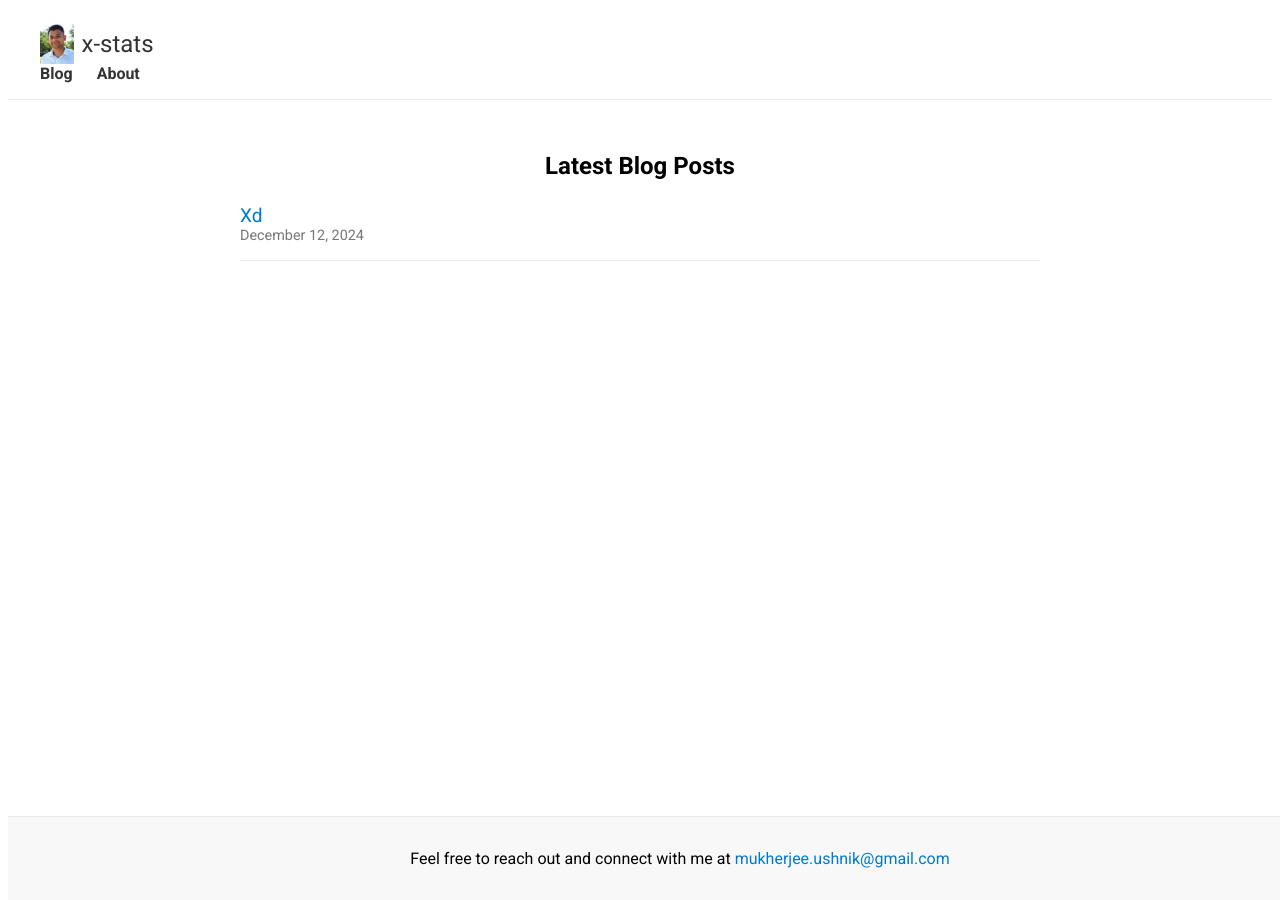
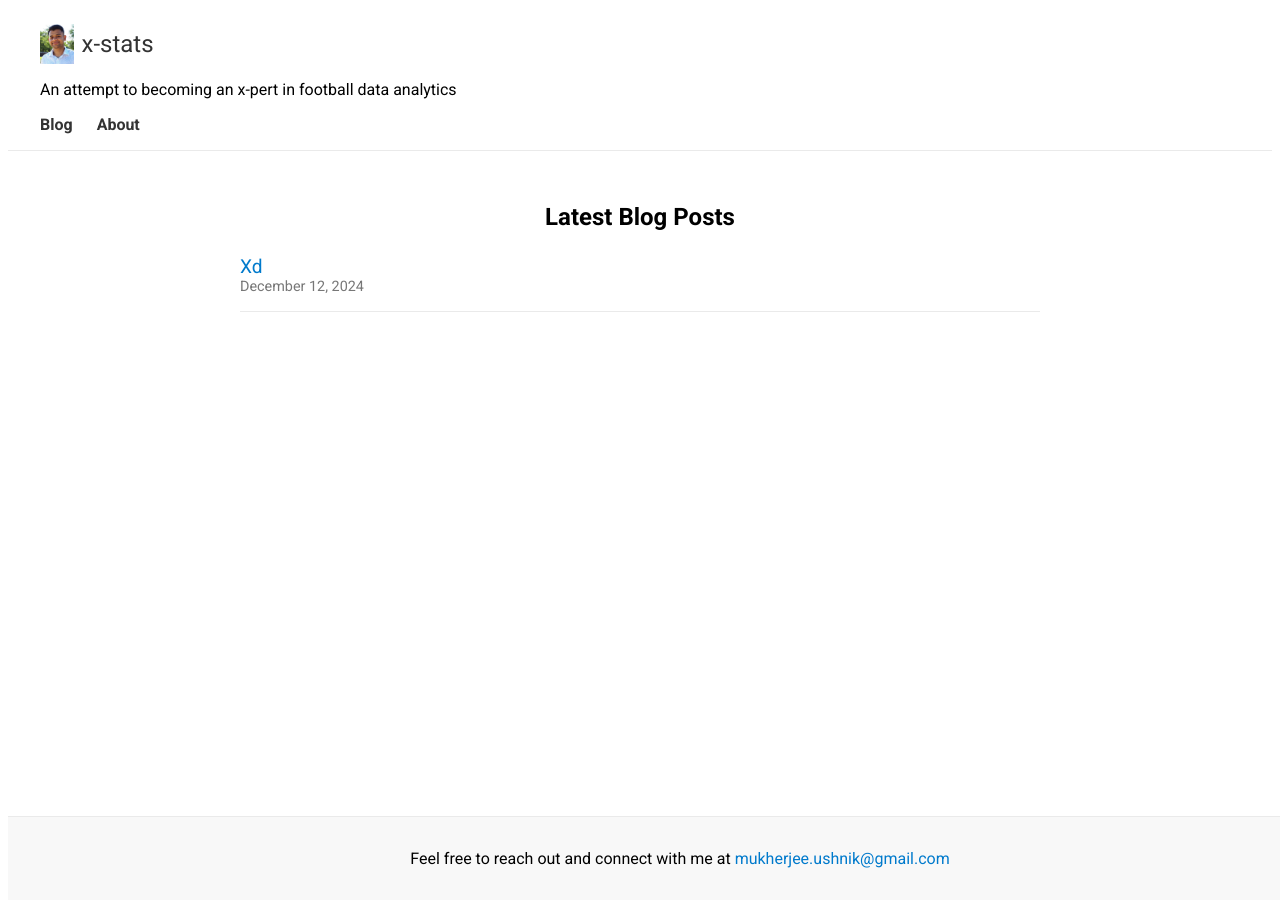
Before and after one commit to u3mukher/x-stats, a Jekyll site: the page built from index.md, in a window 1280 px wide. Built offline with Jekyll 4.4.1, drawn with Linux system fonts in a browser that asks for light colours.

Commit message:
Update header.html

```diff
--- a/_includes/header.html
+++ b/_includes/header.html
@@ -6,6 +6,8 @@
         <img src="{{ '/assets/images/logo.png' | relative_url }}" alt="Logo" class="logo">
         <span class="site-title">x-stats</span>
       </a>
+      <!-- Add Subtitle Here (Will be addressed in the next section) -->
+      <p class="site-subtitle">An attempt to becoming an x-pert in football data analytics</p>
     </div>
     <nav class="site-nav">
       <ul>
```
